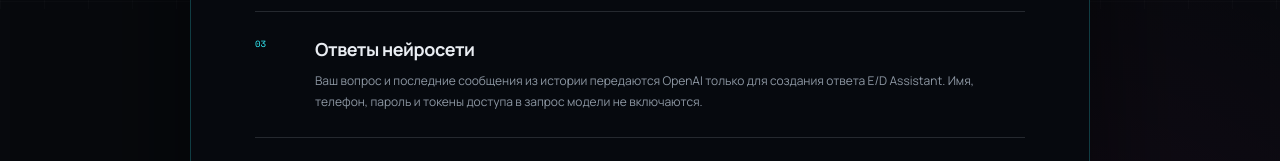
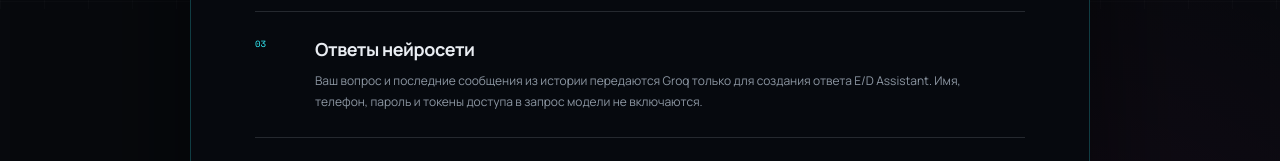
Before and after one commit to noxtornoxtor4-ux/eldos-dev-portfolio, a SvelteKit app: page /privacy in a window 1280 px wide. Shown: the part 791-952 px from the top of the page. Built offline with nearby package versions, Linux system fonts and the light colour scheme.

Commit message:
docs: disclose Groq chat processing

```diff
--- a/src/routes/privacy/+page.svelte
+++ b/src/routes/privacy/+page.svelte
@@ -41,7 +41,7 @@
 			<div>
 				<h2>Ответы нейросети</h2>
 				<p>
-					Ваш вопрос и последние сообщения из истории передаются OpenAI только для создания
+					Ваш вопрос и последние сообщения из истории передаются Groq только для создания
 					ответа E/D Assistant. Имя, телефон, пароль и токены доступа в запрос модели не
 					включаются.
 				</p>
```
Also changed, not shown: 2 other files (tests, documents, lock files or other folders).
